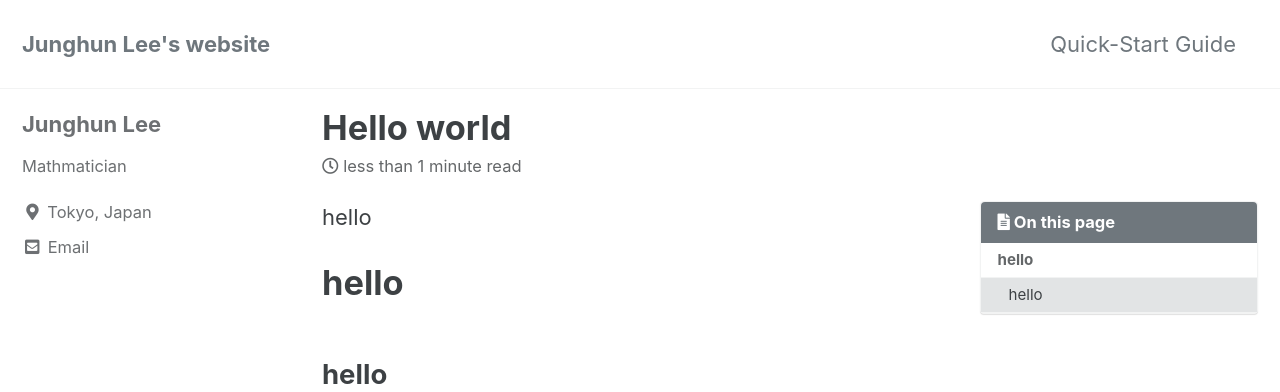
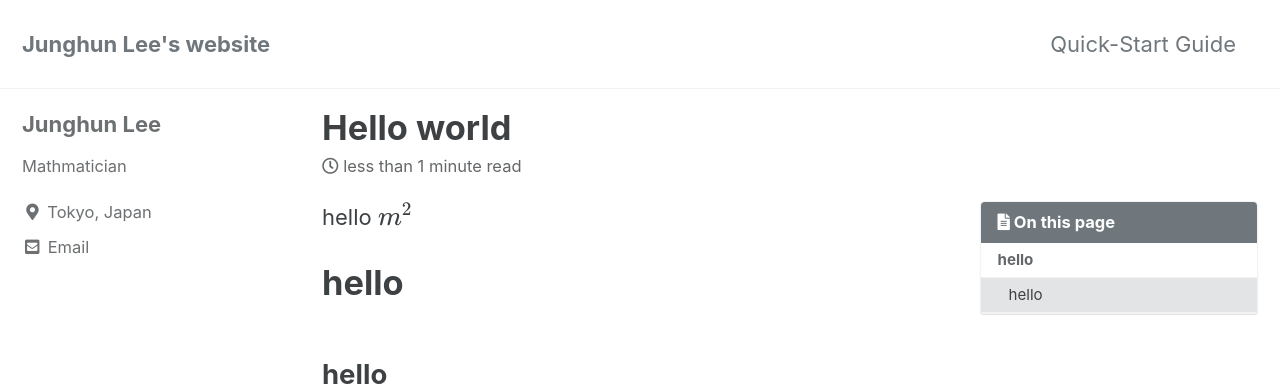
Before and after one commit to JunghunLee-math/JunghunLee-math.github.io, a Jekyll site: the page built from _posts/2021-01-31-Hello.md, in a window 1280 px wide. Shown: the top 392 px of the page. Built offline with Jekyll 4.4.1, drawn with Linux system fonts in a browser that asks for light colours; cached includes are drawn as plain includes; formulas are drawn with MathJax 3.

```diff
--- a/_posts/2021-01-31-Hello.md
+++ b/_posts/2021-01-31-Hello.md
@@ -2,11 +2,12 @@
 title : "Hello world"
 category :
     - hello
+usemathjax: true
 toc : true
 ---
 
 hello
-
+$$m^2$$
 # hello
 
 ## hello
```
